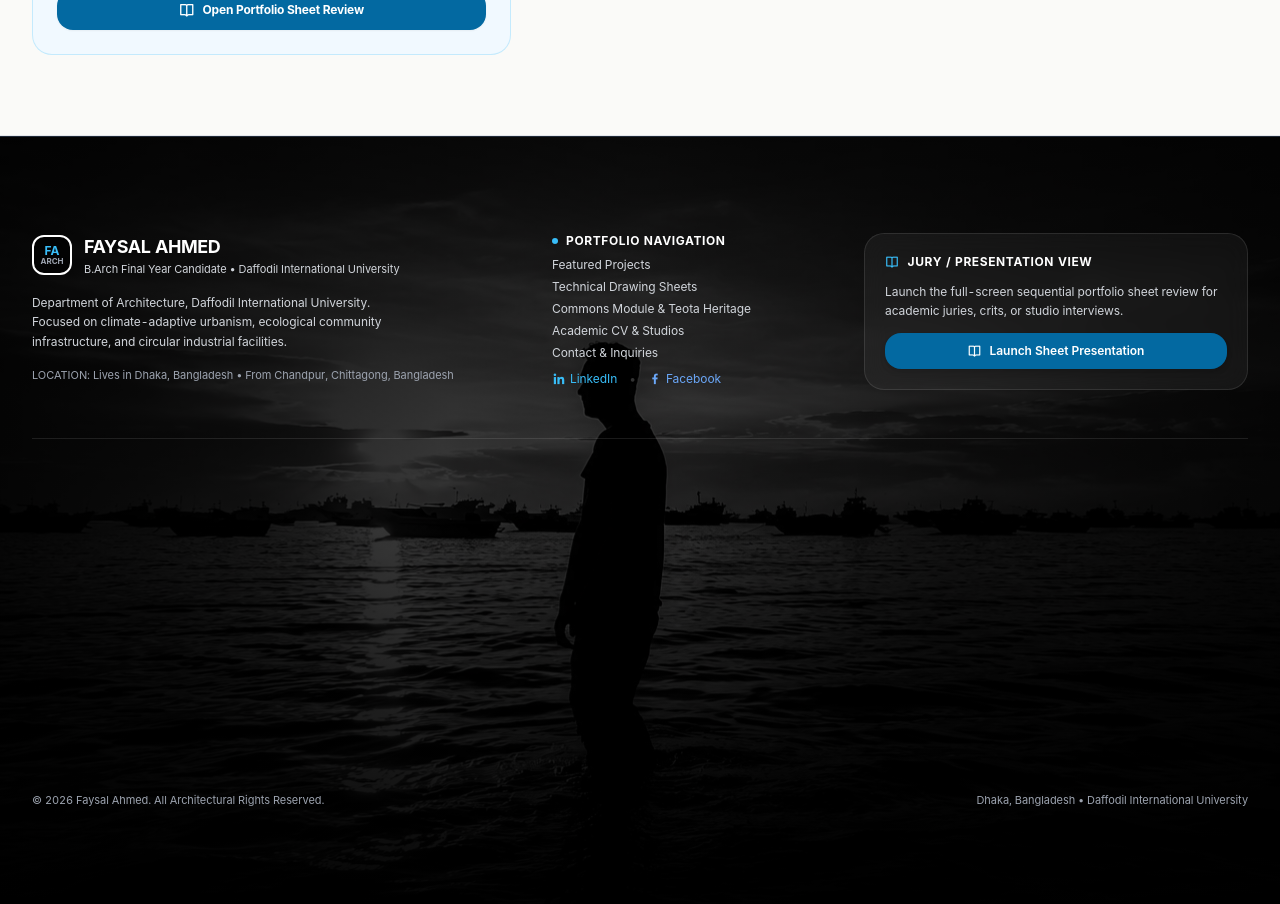
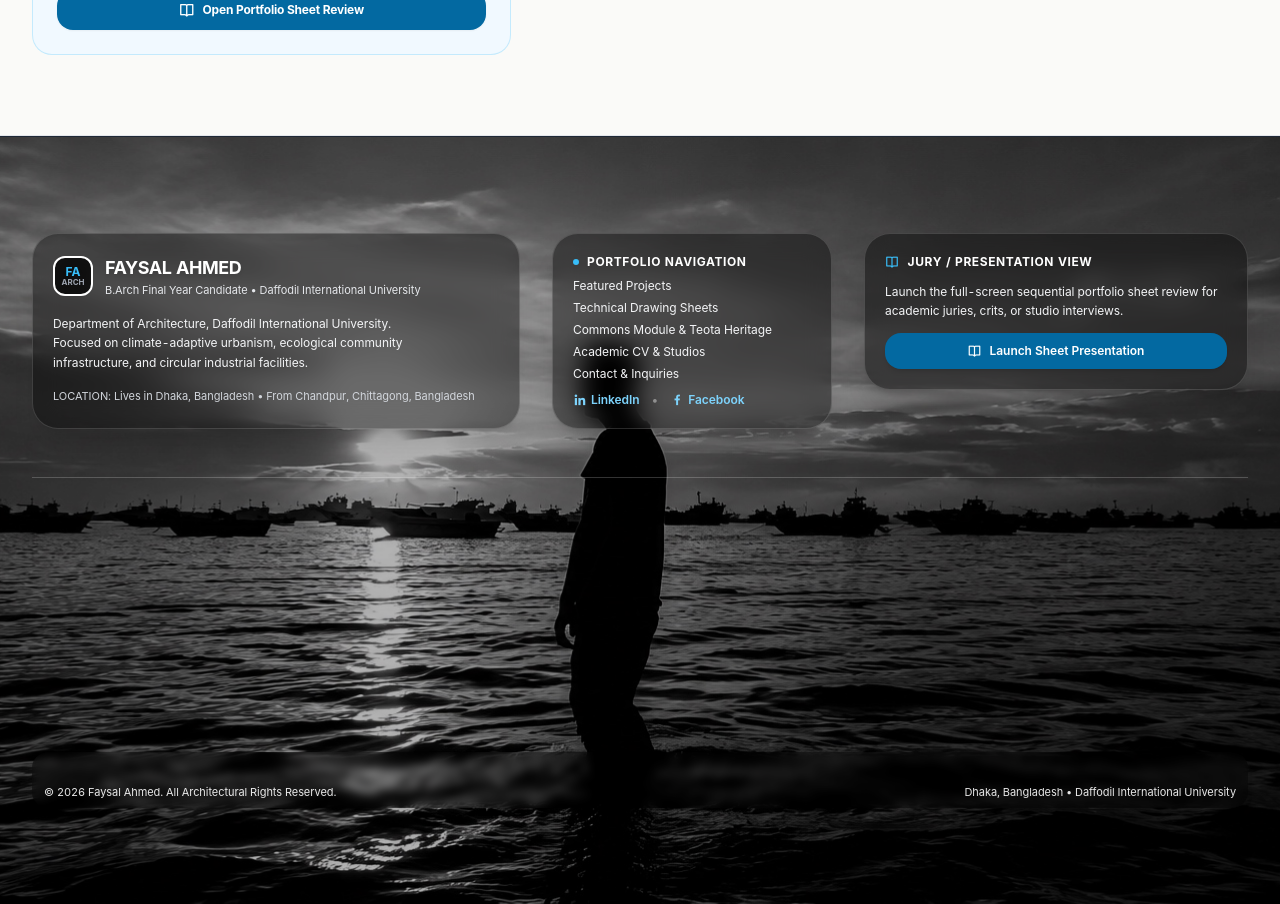
Before and after one commit to armanhossen-dev/Portfolio_for_faysal_vai, a React (Vite) app: page / in a window 1280 px wide. Shown: the part 10680-11584 px from the top of the page. Built offline with nearby package versions, Linux system fonts and the light colour scheme.

Commit message:
feat: make footer background ~30% black with fully visible waterscape photo

```diff
--- a/src/components/Footer.jsx
+++ b/src/components/Footer.jsx
@@ -9,55 +9,54 @@ export default function Footer({ onOpenSheetReview }) {
   return (
     <footer className="relative min-h-[640px] md:min-h-[720px] lg:min-h-[768px] flex flex-col justify-between bg-black text-white overflow-hidden border-t border-studio-800 font-mono text-xs">
 
-      {/* Background Silhouette Photo in Water — Full 2048x768 Master Resolution, Actual Photo Height */}
+      {/* Background Silhouette Photo in Water — 100% Visible with Light ~30% Scrim */}
       <div className="absolute inset-0 z-0 select-none pointer-events-none">
         <img
           src="./images/footer-silhouette.jpg"
-          alt="Faysal Ahmed Architectural Silhouette"
-          className="w-full h-full object-cover object-center opacity-70 sm:opacity-80 transition-opacity duration-700"
+          alt="Faysal Ahmed Architectural Waterscape Silhouette"
+          className="w-full h-full object-cover object-center opacity-100 transition-opacity duration-500"
         />
-        {/* Architectural Vignette Gradients ensuring crisp text contrast while showcasing the waterscape */}
-        <div className="absolute inset-0 bg-gradient-to-t from-black/95 via-black/40 to-black/80"></div>
-        <div className="absolute inset-0 bg-gradient-to-r from-black/85 via-black/35 to-black/75"></div>
+        {/* Light ~30% black overlay so the photo is clearly visible */}
+        <div className="absolute inset-0 bg-black/30"></div>
       </div>
 
       <div className="max-w-7xl mx-auto px-4 sm:px-6 lg:px-8 py-16 sm:py-20 lg:py-24 relative z-10 w-full flex-1 flex flex-col justify-between">
 
-        <div className="grid grid-cols-1 md:grid-cols-12 gap-8 pb-12 border-b border-white/10">
+        <div className="grid grid-cols-1 md:grid-cols-12 gap-8 pb-12 border-b border-white/20">
 
           {/* Col 1: Architectural Stamp */}
-          <div className="md:col-span-5 space-y-4">
+          <div className="md:col-span-5 space-y-4 p-5 rounded-2xl bg-black/40 backdrop-blur-md border border-white/15 shadow-xl">
             <div className="flex items-center gap-3">
-              <div className="w-10 h-10 border-2 border-white flex flex-col items-center justify-center font-bold text-xs leading-none bg-black/60 backdrop-blur-md rounded-md">
+              <div className="w-10 h-10 border-2 border-white flex flex-col items-center justify-center font-bold text-xs leading-none bg-black/70 backdrop-blur-md rounded-md shadow-sm">
                 <span className="text-blueprint-400">FA</span>
                 <span className="text-[8px] text-studio-400">ARCH</span>
               </div>
               <div>
-                <div className="font-display font-bold text-lg text-white uppercase tracking-tight">
+                <div className="font-display font-bold text-lg text-white uppercase tracking-tight drop-shadow-md">
                   {studentProfile.name}
                 </div>
-                <div className="text-[11px] text-studio-300">
+                <div className="text-[11px] text-studio-200 drop-shadow-sm">
                   B.Arch Final Year Candidate • Daffodil International University
                 </div>
               </div>
             </div>
 
-            <p className="text-xs text-studio-300 font-sans leading-relaxed max-w-sm">
+            <p className="text-xs text-studio-100 font-sans leading-relaxed max-w-sm drop-shadow-sm">
               Department of Architecture, Daffodil International University. Focused on climate-adaptive urbanism, ecological community infrastructure, and circular industrial facilities.
             </p>
 
-            <div className="space-y-1 text-[11px] text-studio-400 font-mono">
+            <div className="space-y-1 text-[11px] text-studio-300 font-mono drop-shadow-sm">
               <div>LOCATION: Lives in {studentProfile.livesIn} • From {studentProfile.hometown}</div>
             </div>
           </div>
 
           {/* Col 2: Navigation Links */}
-          <div className="md:col-span-3 space-y-2">
-            <div className="text-xs font-bold text-white uppercase tracking-wider mb-2 flex items-center gap-2">
+          <div className="md:col-span-3 space-y-2 p-5 rounded-2xl bg-black/40 backdrop-blur-md border border-white/15 shadow-xl">
+            <div className="text-xs font-bold text-white uppercase tracking-wider mb-2 flex items-center gap-2 drop-shadow-md">
               <span className="w-1.5 h-1.5 bg-blueprint-400 rounded-full"></span>
               Portfolio Navigation
             </div>
-            <ul className="space-y-1.5 text-xs text-studio-300">
+            <ul className="space-y-1.5 text-xs text-studio-100">
               <li><a href="#projects" className="hover:text-blueprint-400 transition-colors">Featured Projects</a></li>
               <li><a href="#sheets" className="hover:text-blueprint-400 transition-colors">Technical Drawing Sheets</a></li>
               <li><a href="#research" className="hover:text-blueprint-400 transition-colors">Commons Module & Teota Heritage</a></li>
@@ -68,17 +67,17 @@ export default function Footer({ onOpenSheetReview }) {
                   href={studentProfile.linkedin}
                   target="_blank"
                   rel="noreferrer"
-                  className="text-blueprint-400 hover:text-white transition-colors flex items-center gap-1"
+                  className="text-blueprint-300 hover:text-white transition-colors flex items-center gap-1 font-semibold"
                 >
                   <i className="bx bxl-linkedin text-sm"></i>
                   <span>LinkedIn</span>
                 </a>
-                <span className="text-white/20">•</span>
+                <span className="text-white/40">•</span>
                 <a
                   href={studentProfile.facebook}
                   target="_blank"
                   rel="noreferrer"
-                  className="text-[#6ba7f8] hover:text-white transition-colors flex items-center gap-1"
+                  className="text-blueprint-300 hover:text-white transition-colors flex items-center gap-1 font-semibold"
                 >
                   <i className="bx bxl-facebook text-sm"></i>
                   <span>Facebook</span>
@@ -89,12 +88,12 @@ export default function Footer({ onOpenSheetReview }) {
 
           {/* Col 3: Quick Mode Action */}
           <div className="md:col-span-4 space-y-3">
-            <div className="p-5 rounded-xl bg-white/5 border border-white/10 backdrop-blur-md space-y-3">
-              <div className="text-xs font-bold text-white uppercase tracking-wider flex items-center gap-2">
+            <div className="p-5 rounded-2xl bg-black/40 border border-white/15 backdrop-blur-md space-y-3 shadow-xl">
+              <div className="text-xs font-bold text-white uppercase tracking-wider flex items-center gap-2 drop-shadow-md">
                 <i className="bx bx-book-open text-blueprint-400 text-sm"></i>
                 Jury / Presentation View
               </div>
-              <p className="text-xs font-sans text-studio-300 leading-relaxed">
+              <p className="text-xs font-sans text-studio-100 leading-relaxed drop-shadow-sm">
                 Launch the full-screen sequential portfolio sheet review for academic juries, crits, or studio interviews.
               </p>
               <button
@@ -110,7 +109,7 @@ export default function Footer({ onOpenSheetReview }) {
         </div>
 
         {/* Bottom Bar */}
-        <div className="pt-8 flex flex-col sm:flex-row items-center justify-between gap-4 text-[11px] text-studio-400">
+        <div className="pt-8 flex flex-col sm:flex-row items-center justify-between gap-4 text-[11px] text-white/90 drop-shadow-md px-3 py-2 rounded-lg bg-black/30 backdrop-blur-sm">
           <div>
             © {new Date().getFullYear()} {studentProfile.name}. All Architectural Rights Reserved.
           </div>
```
